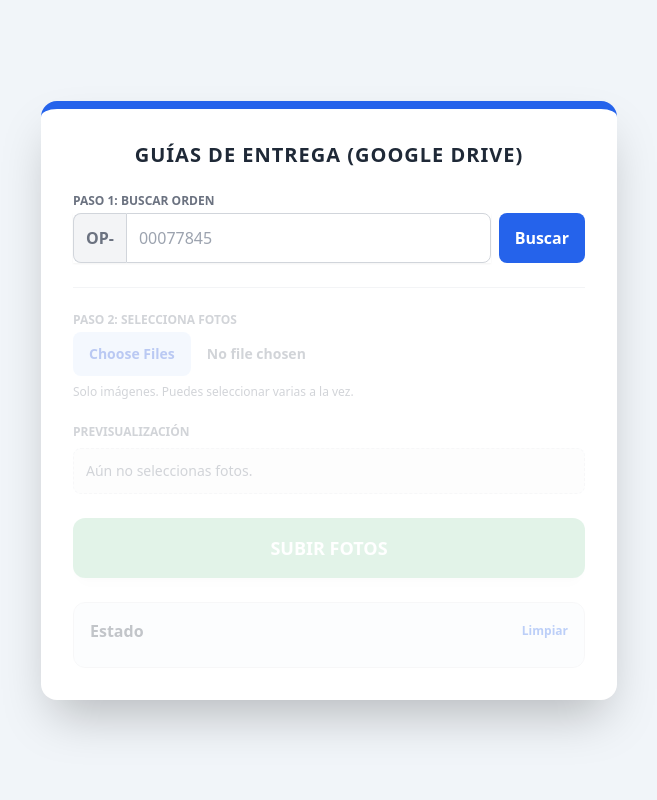
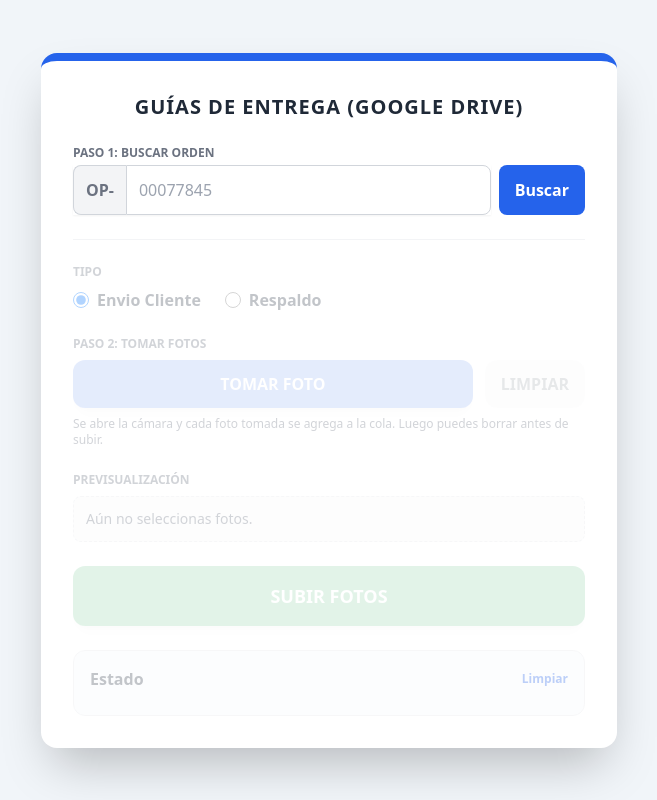
Before and after one commit to jchocacamarachina/carga-guias-salesforce, a Flask app: page / in a window 1280 px wide. Shown: the whole page, without its empty margins (311-968 px from the left). Run offline with Flask 3, Linux system fonts and the light colour scheme; some libraries are stand-ins or nearby versions.

Commit message:
Multiples fotos, se abre camara por foto

```diff
--- a/main.py
+++ b/main.py
@@ -29,7 +29,7 @@ SF_USER = os.environ.get("SF_USER", "kdelacruz@camarachina.com")
 SF_PASS = os.environ.get("SF_PASS", "Camara1234")
 SF_SECURITY_TOKEN = os.environ.get("SF_SECURITY_TOKEN", "iCbyXWW5eZn0XUzx3PyZAX3cF")
 
-# Webhook Make
+# Webhook Make (solo para Envio Cliente)
 MAKE_WEBHOOK_URL = "https://hook.us2.make.com/ilh879hn49xq3dxxhbihguy2x9vtcjx1"
 
 sf = None
@@ -48,8 +48,9 @@ SCOPES = ["https://www.googleapis.com/auth/drive"]
 # Tu archivo local (debe existir junto a main.py)
 CREDENTIALS_FILE = "credentials.json"
 
-# ✅ TU carpeta raíz dentro de Shared Drive
-GDRIVE_PARENT_FOLDER_ID = "0AB-eJ9d6VP-xUk9PVA"
+# ✅ Carpetas raíz dentro de Shared Drive
+GDRIVE_FOLDER_ENVIO_CLIENTE = "0AB-eJ9d6VP-xUk9PVA"
+GDRIVE_FOLDER_RESPALDO = "0AEyoTCLTnmhCUk9PVA"
 
 # Shared Drive support
 USE_SHARED_DRIVE = True
@@ -165,7 +166,7 @@ def mark_done(job_id: str, ok: bool, result: dict | None = None):
             jobs[job_id]["result"] = result or {}
 
 
-def worker_upload(job_id: str, order_number_raw: str, files_payload: list[dict]):
+def worker_upload(job_id: str, order_number_raw: str, files_payload: list[dict], folder_mode: str):
     try:
         if sf is None:
             push_event(job_id, "⚠️ Salesforce no está conectado.", "error")
@@ -173,6 +174,13 @@ def worker_upload(job_id: str, order_number_raw: str, files_payload: list[dict])
             return
 
         service = get_drive_service()
+
+        # Elegir carpeta raíz según el tipo
+        folder_mode = (folder_mode or "envio_cliente").strip().lower()
+        if folder_mode not in ("envio_cliente", "respaldo"):
+            folder_mode = "envio_cliente"
+
+        parent_id = GDRIVE_FOLDER_ENVIO_CLIENTE if folder_mode == "envio_cliente" else GDRIVE_FOLDER_RESPALDO
 
         op_completa = normalizar_op(order_number_raw)
         push_event(job_id, f"🔎 Buscando orden {op_completa} en Salesforce...")
@@ -190,7 +198,7 @@ def worker_upload(job_id: str, order_number_raw: str, files_payload: list[dict])
         push_event(job_id, "📁 Creando / buscando carpeta en Google Drive...")
 
         folder_name = f"{op_completa} - Guias"
-        folder_id, folder_link = ensure_drive_folder(service, folder_name, GDRIVE_PARENT_FOLDER_ID)
+        folder_id, folder_link = ensure_drive_folder(service, folder_name, parent_id)
 
         push_event(job_id, f"📁 Carpeta lista: {folder_name}")
 
@@ -240,19 +248,24 @@ def worker_upload(job_id: str, order_number_raw: str, files_payload: list[dict])
 
         push_event(job_id, "✅ Link guardado en Salesforce.")
 
-        # Webhook Make (no tumba el flujo)
-        push_event(job_id, "📡 Notificando a Make...")
-        webhook_data = {
-            "order_id": record_id,
-            "order_number": op_completa,
-            "drive_folder": folder_link,
-            "uploaded_count": len(uploaded_links),
-            "timestamp": datetime.now().isoformat()
-        }
-        try:
-            requests.post(MAKE_WEBHOOK_URL, json=webhook_data, timeout=10)
-        except Exception:
-            push_event(job_id, "⚠️ Make no respondió, pero ya se subió todo.", "warn")
+        # ===============================
+        # Webhook Make: SOLO para Envio Cliente
+        # ===============================
+        if folder_mode == "envio_cliente":
+            push_event(job_id, "📡 Notificando a Make...")
+            webhook_data = {
+                "order_id": record_id,
+                "order_number": op_completa,
+                "drive_folder": folder_link,
+                "uploaded_count": len(uploaded_links),
+                "timestamp": datetime.now().isoformat()
+            }
+            try:
+                requests.post(MAKE_WEBHOOK_URL, json=webhook_data, timeout=10)
+            except Exception:
+                push_event(job_id, "⚠️ Make no respondió, pero ya se subió todo.", "warn")
+        else:
+            push_event(job_id, "🗂️ Respaldo seleccionado: no se ejecuta Make.", "warn")
 
         push_event(job_id, "🎉 Proceso completado.", "done")
         mark_done(job_id, True, {"folder_link": folder_link, "uploaded_links": uploaded_links})
@@ -289,6 +302,11 @@ def get_order_name(number):
 @app.route("/start_upload", methods=["POST"])
 def start_upload():
     order_number = (request.form.get("order_number") or "").strip()
+
+    folder_mode = (request.form.get("folder_mode") or "envio_cliente").strip().lower()
+    if folder_mode not in ("envio_cliente", "respaldo"):
+        folder_mode = "envio_cliente"
+
     files = request.files.getlist("photos")
 
     if not order_number:
@@ -318,7 +336,7 @@ def start_upload():
     with jobs_lock:
         jobs[job_id] = {"events": [], "done": False, "ok": None, "result": {}}
 
-    t = threading.Thread(target=worker_upload, args=(job_id, order_number, payload), daemon=True)
+    t = threading.Thread(target=worker_upload, args=(job_id, order_number, payload, folder_mode), daemon=True)
     t.start()
 
     return jsonify({"success": True, "job_id": job_id})
--- a/templates/index.html
+++ b/templates/index.html
@@ -41,17 +41,49 @@
       <form id="upload_form" class="space-y-6 opacity-30 pointer-events-none transition-opacity duration-500">
         <input type="hidden" name="order_number" id="hidden_order_number" />
 
+        <!-- Tipo (radios) -->
         <div>
-          <label class="block text-xs font-bold text-gray-500 uppercase mb-1">Paso 2: Selecciona Fotos</label>
+          <label class="block text-xs font-bold text-gray-500 uppercase mb-2">Tipo</label>
+          <div class="flex gap-6 items-center">
+            <label class="flex items-center gap-2 font-bold text-gray-700">
+              <input type="radio" name="folder_mode" value="envio_cliente" checked class="h-4 w-4">
+              Envio Cliente
+            </label>
+            <label class="flex items-center gap-2 font-bold text-gray-700">
+              <input type="radio" name="folder_mode" value="respaldo" class="h-4 w-4">
+              Respaldo
+            </label>
+          </div>
+        </div>
+
+        <!-- Captura por cámara (cola) -->
+        <div>
+          <label class="block text-xs font-bold text-gray-500 uppercase mb-2">Paso 2: Tomar Fotos</label>
+
+          <div class="flex gap-3">
+            <button id="take_photo_btn" type="button"
+              class="flex-1 bg-blue-600 text-white py-3 rounded-xl font-black shadow-lg hover:bg-blue-700 transition-all disabled:opacity-40 disabled:cursor-not-allowed">
+              TOMAR FOTO
+            </button>
+
+            <button id="clear_photos_btn" type="button"
+              class="bg-gray-100 text-gray-700 py-3 px-4 rounded-xl font-black hover:bg-gray-200 transition-all disabled:opacity-40 disabled:cursor-not-allowed">
+              LIMPIAR
+            </button>
+          </div>
+
+          <p class="text-xs text-gray-500 mt-2">
+            Se abre la cámara y cada foto tomada se agrega a la cola. Luego puedes borrar antes de subir.
+          </p>
+
+          <!-- Input oculto que abre cámara -->
           <input
             type="file"
-            name="photos"
-            id="photos_input"
+            id="camera_input"
             accept="image/*"
-            multiple
-            class="block w-full text-sm text-gray-500 file:mr-4 file:py-3 file:px-4 file:rounded-lg file:border-0 file:bg-blue-100 file:text-blue-700 font-bold"
+            capture="environment"
+            class="hidden"
           />
-          <p class="text-xs text-gray-500 mt-2">Solo imágenes. Puedes seleccionar varias a la vez.</p>
         </div>
 
         <!-- Preview -->
@@ -86,7 +118,10 @@
     const form = document.getElementById('upload_form');
     const hiddenInput = document.getElementById('hidden_order_number');
 
-    const photosInput = document.getElementById('photos_input');
+    const cameraInput = document.getElementById('camera_input');
+    const takePhotoBtn = document.getElementById('take_photo_btn');
+    const clearPhotosBtn = document.getElementById('clear_photos_btn');
+
     const previewGrid = document.getElementById('preview_grid');
     const emptyPreview = document.getElementById('empty_preview');
 
@@ -163,6 +198,8 @@
       const okOrder = hiddenInput.value.trim().length > 0;
       const okFiles = selectedFiles.length > 0;
       submitBtn.disabled = !(okOrder && okFiles);
+      clearPhotosBtn.disabled = !(okOrder && okFiles);
+      takePhotoBtn.disabled = !okOrder;
     }
 
     function renderPreview() {
@@ -209,10 +246,37 @@
       updateSubmitState();
     }
 
-    photosInput.addEventListener("change", () => {
-      const files = Array.from(photosInput.files || []);
-      const onlyImages = files.filter(f => (f.type || "").startsWith("image/"));
-      selectedFiles = onlyImages;
+    // Abrir cámara al apretar el botón
+    takePhotoBtn.addEventListener("click", () => {
+      if (!hiddenInput.value.trim()) return;
+      // reset para permitir tomar la misma foto de nuevo si el SO recicla nombre
+      cameraInput.value = "";
+      cameraInput.click();
+    });
+
+    // Al tomar foto, se agrega a la cola
+    cameraInput.addEventListener("change", async () => {
+      const file = (cameraInput.files && cameraInput.files[0]) ? cameraInput.files[0] : null;
+      if (!file) return;
+
+      if (!(file.type || "").startsWith("image/")) {
+        alert("Solo imágenes.");
+        return;
+      }
+
+      // Renombrar para evitar nombres repetidos en iPhone (IMG_0001 etc.)
+      const ext = (file.name.split(".").pop() || "jpg").toLowerCase();
+      const stamp = new Date().toISOString().replace(/[:.]/g, "-");
+      const newName = `foto_${stamp}.${ext}`;
+
+      const renamed = new File([file], newName, { type: file.type, lastModified: Date.now() });
+      selectedFiles.push(renamed);
+
+      renderPreview();
+    });
+
+    clearPhotosBtn.addEventListener("click", () => {
+      selectedFiles = [];
       renderPreview();
     });
 
@@ -226,6 +290,10 @@
 
       const fd = new FormData();
       fd.append("order_number", hiddenInput.value.trim());
+
+      const mode = document.querySelector('input[name="folder_mode"]:checked')?.value || "envio_cliente";
+      fd.append("folder_mode", mode);
+
       selectedFiles.forEach(f => fd.append("photos", f, f.name));
 
       submitBtn.disabled = true;
@@ -261,7 +329,6 @@
                 log("📁 Carpeta Drive: " + payload.result.folder_link, "done");
               }
               selectedFiles = [];
-              photosInput.value = "";
               renderPreview();
             } else {
               log("❌ Terminó con error.", "error");
```
Also changed, not shown: credentials.json (added, +13 -0 lines).
